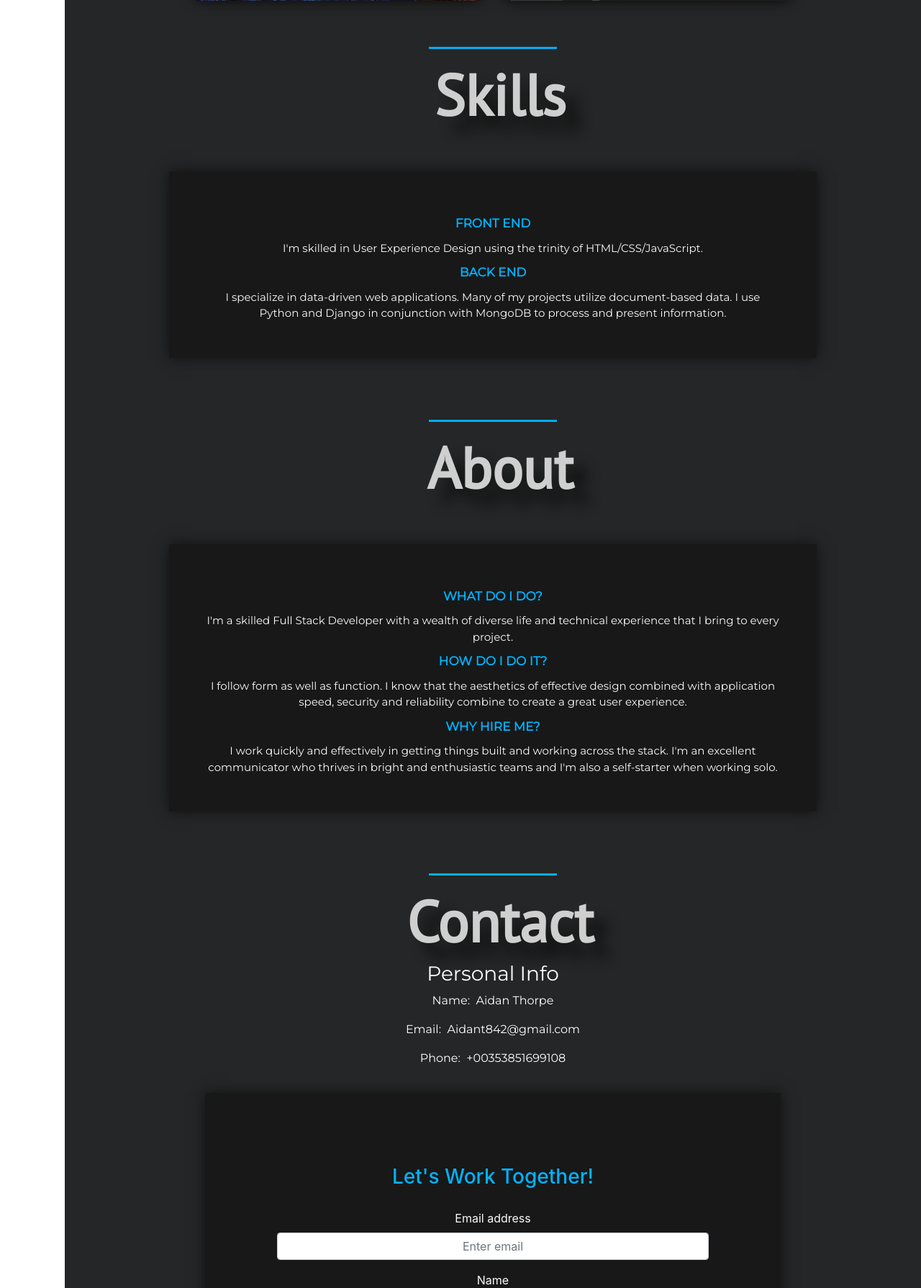
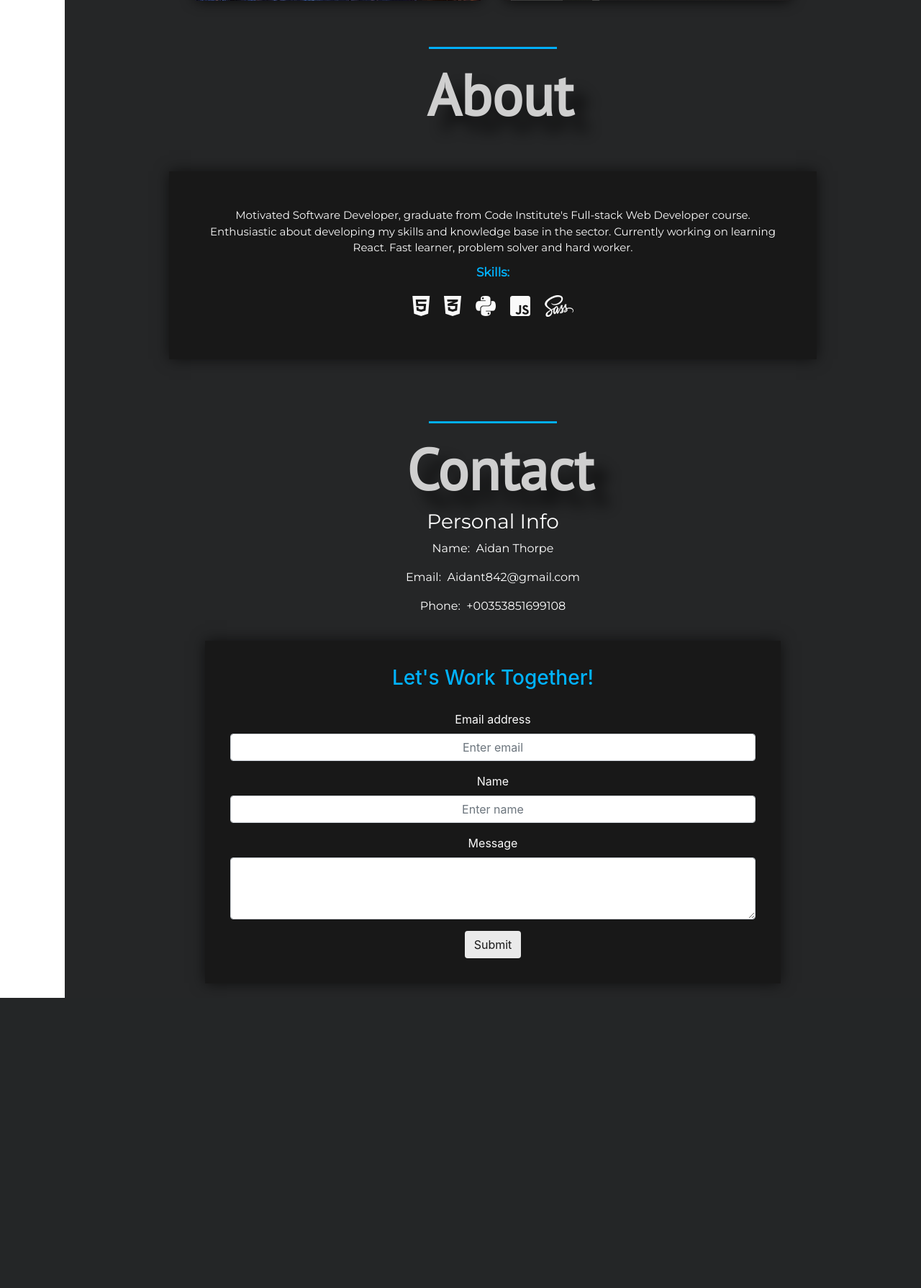
Before and after one commit to aidant842/Portfolio, a Django app: page / in a window 1280 px wide. Shown: the part 1183-2972 px from the top of the page at 72% size. After the commit the page ends 2569 px from the top, so only its background shows below. Run offline with Django 3.2, Linux system fonts and the light colour scheme; data comes from the database, SQL or seed files in the repository; some libraries are stand-ins or nearby versions.

Commit message:
combined about and skills into a more compact, less verbose section

```diff
--- a/home/templates/home/index.html
+++ b/home/templates/home/index.html
@@ -60,7 +60,7 @@
 	<hr>
 
 	<!-- Skills Section -->
-	<section>
+<!-- 	<section>
 		<a id="skills"></a>
 		<div class="container skills-content-section skills-content">
             <h2 class="skills-heading">Skills</h2>
@@ -77,8 +77,8 @@
             </div>
 		</div>
 	</section>
-
-	<hr>
+ -->
+<!-- 	<hr> -->
 
 	<!-- About Section -->
 	<section>
@@ -87,19 +87,29 @@
 					<h2 class="about-heading">About</h2>
 					<div class="about-me-info-container">
 						<p class="about-me-info">
-							<span class="sub-headers">WHAT DO I DO?</span>
-							I'm a skilled Full Stack Developer with a wealth of diverse life and technical
-							experience that I bring to every project.
-
-							<span class="sub-headers">HOW DO I DO IT?</span>
-							I follow form as well as function. I know that the aesthetics of effective design
-							combined with application speed, security and reliability combine to create a great user
-							experience.
-
-							<span class="sub-headers">WHY HIRE ME?</span>
-							I work quickly and effectively in getting things built and working across the stack. I'm
-							an excellent communicator who thrives in bright and enthusiastic teams and I'm also a
-							self-starter when working solo.
+							Motivated Software Developer, graduate from Code Institute's Full-stack Web
+                            Developer course. Enthusiastic about developing my skills and knowledge base in
+                            the sector. Currently working on learning React. Fast learner, problem solver and
+                            hard worker.
+                            <span class="sub-headers">Skills:</span>
+                            <span class="skills-list">
+                                <i class="fab fa-html5"></i>
+                                <i class="fab fa-css3-alt"></i>
+                                <i class="fab fa-python"></i>
+                                <i class="fab fa-js-square"></i>
+                                <i class="fab fa-sass"></i>
+                             <!--    <img src="/media/django.png" class="skills-img">
+                                <img src="/media/flask.png" class="skills-img"> -->
+                            </span>
+                            <!-- <ul class="skills-list">
+                                <li><i class="fab fa-html5"></i></li>
+                                <li><i class="fab fa-css3-alt"></i></li>
+                                <li><i class="fab fa-python"></i></li>
+                                <li><i class="fab fa-js-square"></i></li>
+                                <li><i class="fab fa-sass"></i></li>
+                                <li><img src="/media/django.png" class="skills-img"></li>
+                                <li><img src="/media/flask.png" class="skills-img"></li>
+                            </ul> -->
 						</p>
 					</div>
 				</div>
--- a/static/css/sass/styles.scss
+++ b/static/css/sass/styles.scss
@@ -174,7 +174,18 @@ hr {
     padding: 50px 0 20px 0;
  }
 
-  .contact-button{
+ .skills-img {
+    height: 3rem;
+    margin: 0 0.5rem 0.5rem 0;
+ }
+
+ span.skills-list i {
+    font-size: 2rem;
+    padding: 0.5rem;
+ }
+
+
+.contact-button{
      margin: 20px 0 20px 0;
      height: 45px;
      width: 150px;
@@ -199,7 +210,7 @@ hr {
 /* ------------------------------Contact */
 
 .contact-form{
-    padding: 100px;
+    padding: 35px;
     margin-top: 20px;
     background-color: #181818;
     color: #fafafa;
--- a/static/css/styles.css
+++ b/static/css/styles.css
@@ -148,6 +148,16 @@ hr {
   padding: 50px 0 20px 0;
 }
 
+.skills-img {
+  height: 3rem;
+  margin: 0 0.5rem 0.5rem 0;
+}
+
+span.skills-list i {
+  font-size: 2rem;
+  padding: 0.5rem;
+}
+
 .contact-button {
   margin: 20px 0 20px 0;
   height: 45px;
@@ -172,7 +182,7 @@ hr {
 
 /* ------------------------------Contact */
 .contact-form {
-  padding: 100px;
+  padding: 35px;
   margin-top: 20px;
   background-color: #181818;
   color: #fafafa;
```
Also changed, not shown: media/django.png (added), media/flask.png (added), 1 other file.
